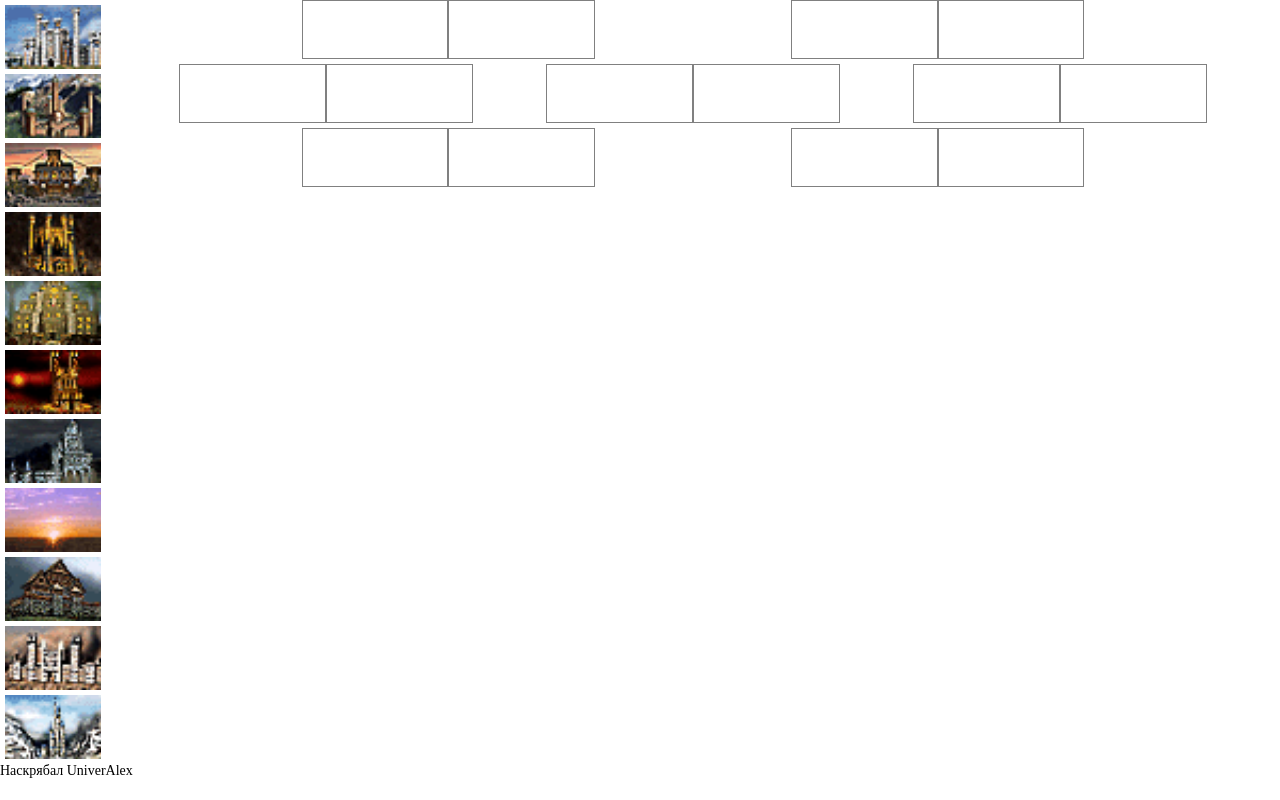
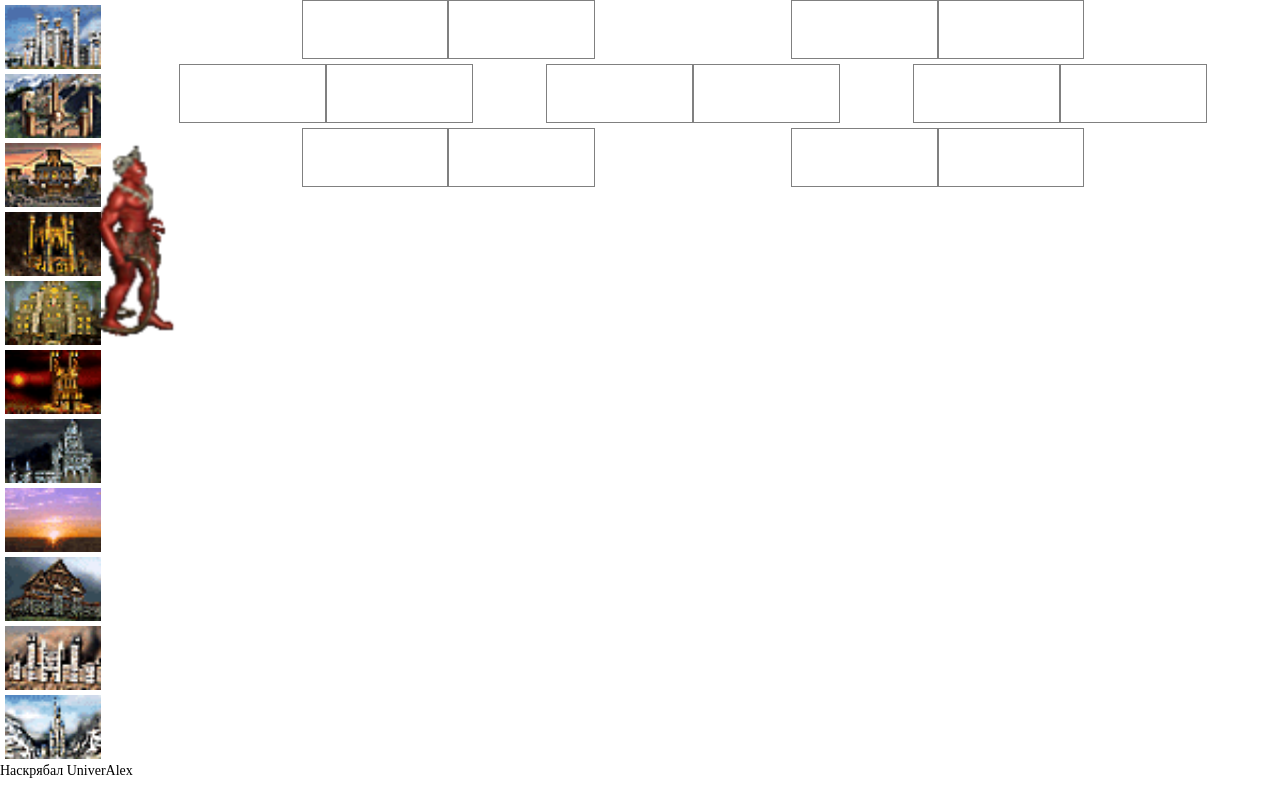
Before and after one commit to FreshHead/HoMM3-demon-calc, a plain HTML site: page index.html in a window 1280 px wide. Drawn offline with Linux system fonts and the light colour scheme.

Commit message:
pitlord scratching ass

```diff
--- a/css/style.css
+++ b/css/style.css
@@ -150,6 +150,10 @@ h6 {
     border: 5px red solid;
 }
 
+.container2 {
+    width: 100%;
+}
+
 .creatures {
     /* display: inline-block; */
     width: 100%;
@@ -173,3 +177,37 @@ h6 {
     width: 50%;
     border: 1px solid grey;
 }
+
+.pitlord {
+    height: 100px;
+    width: 50px;
+    transform: scale(2);
+    background: url(../img/sprite_sheets/pitlord.png) no-repeat;
+}
+
+
+:root {
+    --offset: 50px;
+}
+
+.pitlord:hover {
+    animation: pitlord-hover 1s steps(9);
+    /*👉 animation-name: pitlord-hover;
+    animation-duration: 500ms;
+    animation-fill-mode: forwards;👈*/
+}
+
+@keyframes pitlord-hover {
+    /*👉   0% {
+        background-position: 0 0;
+    }
+
+    50% {
+        background-position: -50px 0;
+    }👈*/
+
+    100% {
+        background-position: -450px 0;
+        /* border: 2px solid green; */
+    }
+}
--- a/index.html
+++ b/index.html
@@ -24,6 +24,7 @@
             <div class="towns--stronghold"></div>
             <div class="towns--tower"></div>
         </div>
+        <div class="container2">
             <div class="creatures">
                 <div class="row">
                     <div class="creature">
@@ -60,6 +61,8 @@
                     </div>
                 </div>
             </div>
+            <div class="pitlord"></div>
+        </div>
     </div>
 
     <footer>
--- a/js/view.js
+++ b/js/view.js
@@ -11,7 +11,7 @@ function showCreatures(town) {
     const townCreatures = getCreatures(town);
     // TODO: Попробуй сделать генератор, который возвращает существ по очереди.
     const levels = document.querySelectorAll(".creatures .creature");
-    townCreatures.forEach((oCreature, idx) => {
+    townCreatures.forEach((oCreature, idx)=> {
 
     });
     levels.forEach((level, idx) => {
```
Also changed, not shown: img/sprite_sheets/pitlord.png (added). Lines whose indentation alone changed are shown as unchanged.
